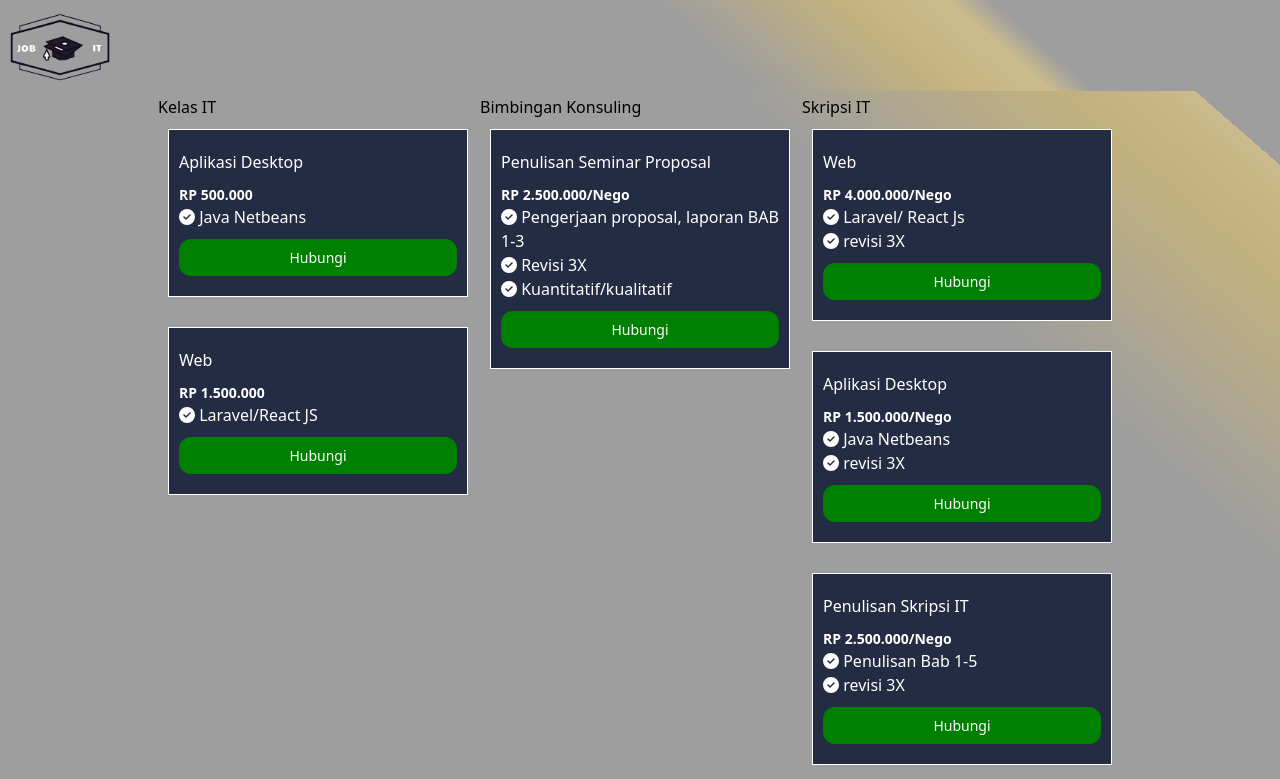
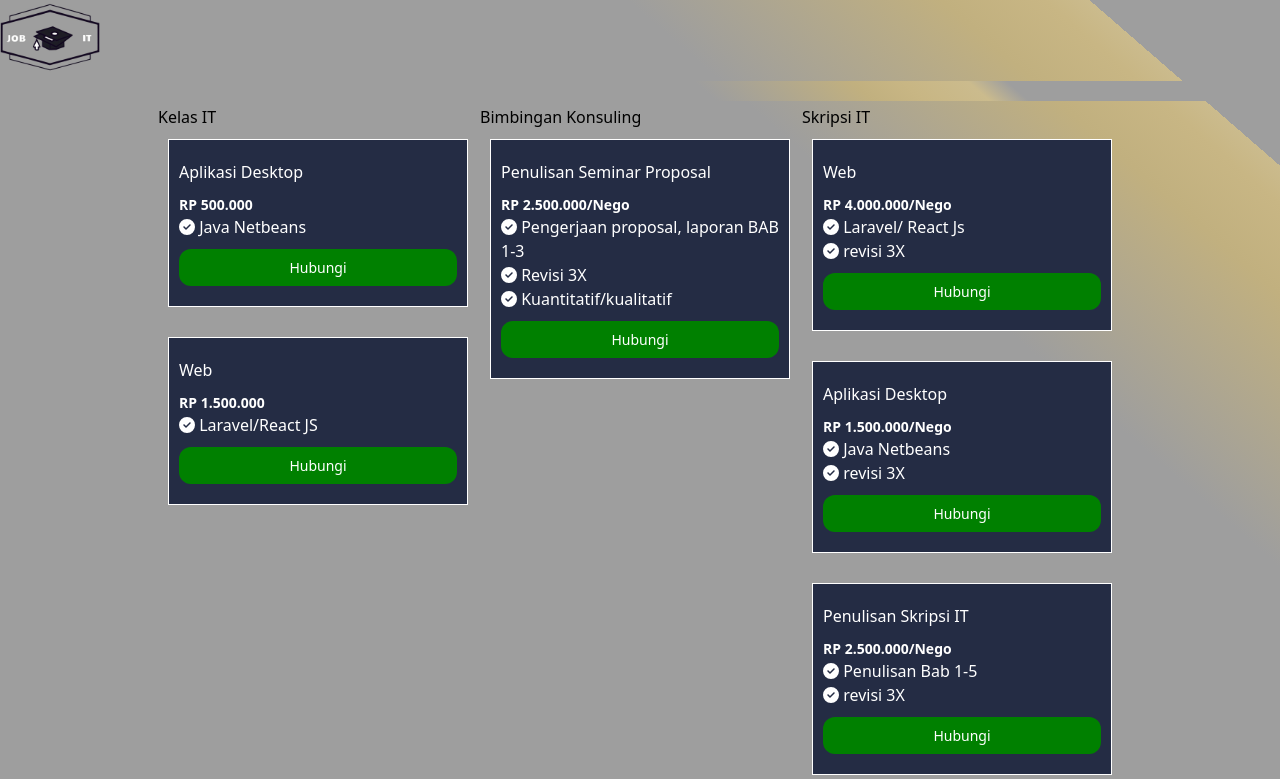
Before and after one commit to haycalrh21/darkjob, a React (Create React App) app: page / in a window 1280 px wide. Shown: the top 779 px of the page. Built offline with nearby package versions, Linux system fonts and the light colour scheme.

Commit message:
update minggu

```diff
--- a/src/Template/Header.js
+++ b/src/Template/Header.js
@@ -15,13 +15,14 @@ const Header = ({ scrollToLayanan, scrollToKelasIT }) => {
 
 
   return (
-
-    <header className='' style={{ background: 'linear-gradient(41deg, rgba(158,158,158,1) 55%, rgba(193,176,127,1) 67%, rgba(200,182,132,1) 71%, rgba(203,187,141,1) 76%, rgba(158,158,158,1) 79%)', color: '#DCD7C9', padding: '10px' }}>
-<div>
-<img src={process.env.PUBLIC_URL + '/inioke.jpg'} style={{width:'100px'}} alt="test" />
+    <div>
+      <div>
+<img src='/inioke.jpg' style={{width:'100px'}} alt="coba" />
 
 
 </div>
+    <header className='' style={{ background: 'linear-gradient(41deg, rgba(158,158,158,1) 55%, rgba(193,176,127,1) 67%, rgba(200,182,132,1) 71%, rgba(203,187,141,1) 76%, rgba(158,158,158,1) 79%)', color: '#DCD7C9', padding: '10px' }}>
+
       {/* Hamburger menu button for mobile */}
 
 
@@ -45,6 +46,8 @@ const Header = ({ scrollToLayanan, scrollToKelasIT }) => {
         {/* Additional content can be added here */}
       </div>
     </header>
+    </div>
+
   );
 };
 
```
